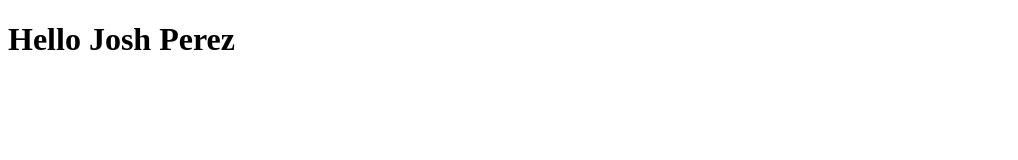
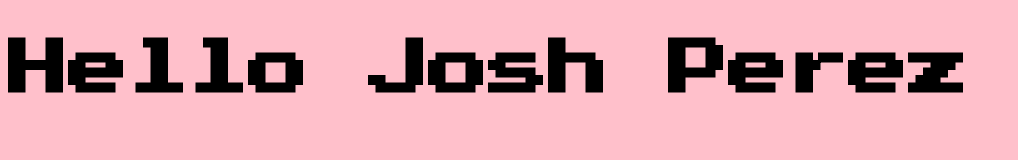
Before and after one commit to JedBh/playing-around, a website: page index.html in a window 1280 px wide. Shown: the whole page, without its empty margins (0-1018 px from the left). Drawn offline with nearby package versions, Linux system fonts and the light colour scheme.

Commit message:
introduction JSX

```diff
--- a/index.html
+++ b/index.html
@@ -6,7 +6,7 @@
     <meta name="viewport" content="width=device-width, initial-scale=1.0">
     <script src="https://unpkg.com/react@17/umd/react.development.js" crossorigin></script>
     <script src="https://unpkg.com/react-dom@17/umd/react-dom.development.js" crossorigin></script>
-
+    <link rel="stylesheet" href="/public/css/style.css">
     <title>React Fun</title>
 </head>
 <body>
--- /dev/null
+++ b/public/css/style.css
@@ -0,0 +1,12 @@
+@import url("https://fonts.googleapis.com/css2?family=Press+Start+2P&display=swap");
+
+* {
+  font-family: "Press Start 2P", cursive;
+}
+
+.big-header {
+  font-size: 60px;
+}
+body {
+  background: pink;
+}
--- a/src/willThisWork.js
+++ b/src/willThisWork.js
@@ -9,7 +9,9 @@ const user = {
   lastName: "Perez",
 };
 
-const element = <h1>Hello {fullName(user)}</h1>;
+const element = <h1 className="big-header">Hello {fullName(user)}</h1>;
+
+console.log(element.props);
 
 const domContainer = document.querySelector("#main_div");
 ReactDOM.render(element, domContainer);
--- a/willThisWork.js
+++ b/willThisWork.js
@@ -11,10 +11,12 @@ var user = {
 
 var element = React.createElement(
   "h1",
-  null,
+  { className: "big-header" },
   "Hello ",
   fullName(user)
 );
 
+console.log(element.props);
+
 var domContainer = document.querySelector("#main_div");
 ReactDOM.render(element, domContainer);
```
Also changed, not shown: README.md (added), 1 other file.
